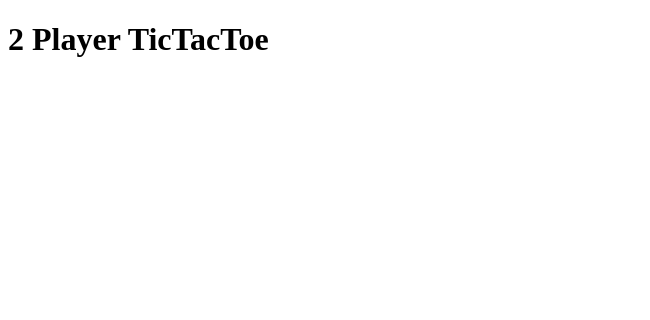
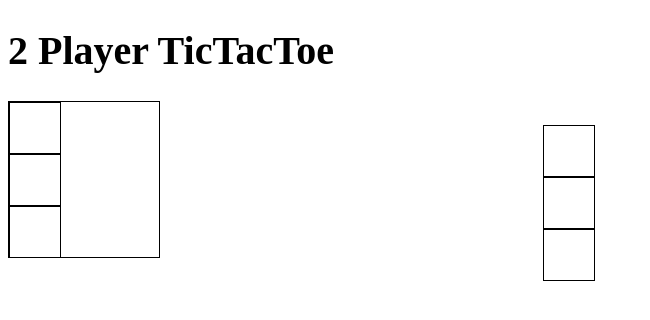
Before and after one commit to sidrees00/TicTacToe, a website: page ticTacToe.html in a window 1280 px wide. Shown: the whole page, without its empty margins (0-650 px from the left). Drawn offline with Linux system fonts and the light colour scheme.

Commit message:
Complete ticTacToe module

```diff
--- a/ticTacToe.html
+++ b/ticTacToe.html
@@ -3,10 +3,62 @@
 <head>
 <title>TicTacToe</title>
 </head>
+
+<style>
+body {
+    font-size: 20px;
+}
+.right {
+    position: absolute;
+    right: 685px;
+    bottom: 519px;
+    /*border: 3px solid #73AD21;*/
+}
+.left {
+    position: absolute;
+    right: 685px;
+    bottom: 519px;
+    padding-right: : 40px;
+}
+</style>
 <body>
-
 <h1>2 Player TicTacToe</h1>
 
 
+<div style="width:150px;height:155px;border:1px solid #000;display: 'block'">
+  <div>
+  <div style="width:50px;height:50px;border:1px solid #000;" onClick="{console.log('workds')}"></div>
+  <div style="width:50px;height:50px;border:1px solid #000;" onClick="{console.log('workds')}"></div>
+  <div style="width:50px;height:50px;border:1px solid #000;" onClick="{console.log('workds')}"></div>
+  </div>
+
+  <div class="right">
+  <div style="width:50px;height:50px;border:1px solid #000;" onClick="{console.log('workds')}"></div>
+  <div style="width:50px;height:50px;border:1px solid #000;" onClick="{console.log('workds')}"></div>
+  <div style="width:50px;height:50px;border:1px solid #000;" onClick="{console.log('workds')}"></div>
+  </div>
+
+  <div class="left">
+  <div style="width:50px;height:50px;border:1px solid #000;" onClick="{console.log('workds')}"></div>
+  <div style="width:50px;height:50px;border:1px solid #000;" onClick="{console.log('workds')}"></div>
+  <div style="width:50px;height:50px;border:1px solid #000;" onClick="{console.log('workds')}"></div>
+  </div>
+
+
+</div>
+
 </body>
+
+
+
+<script type="text/javascript">
+
+
+
+
+
+
+</script>
+
+
 </html>
```
